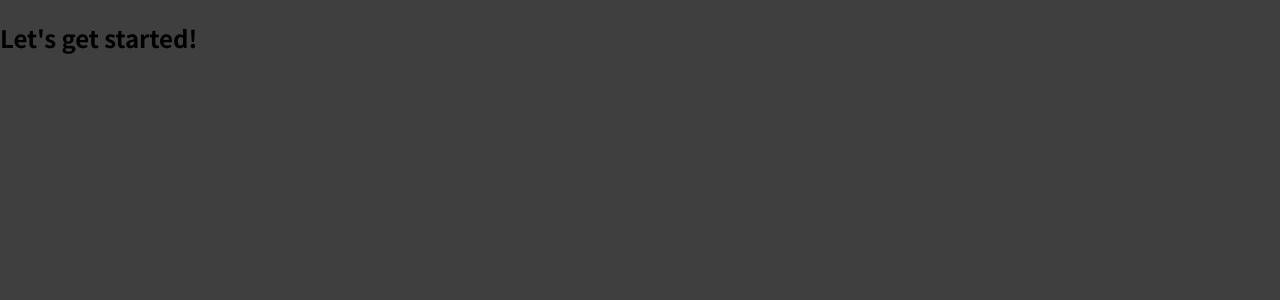
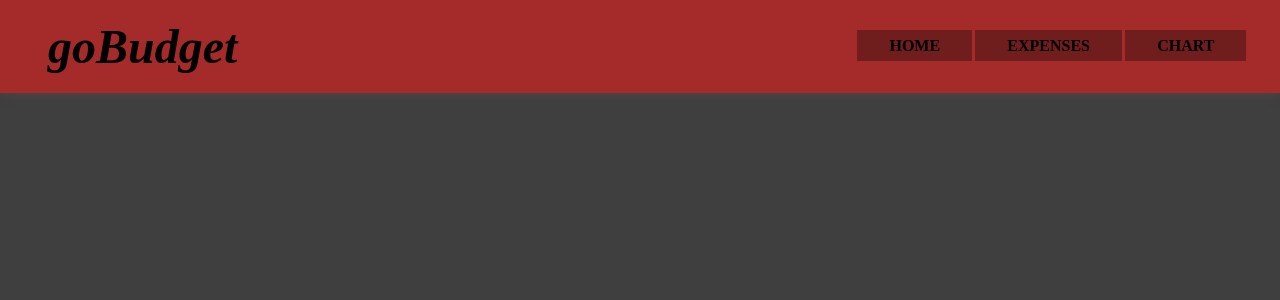
Before and after one commit to ogedengbewisdom/budget, a React (Create React App) app: page / in a window 1280 px wide. Shown: the top 300 px of the page. Built offline with nearby package versions, Linux system fonts and the light colour scheme.

Commit message:
Home display

```diff
--- a/src/App.js
+++ b/src/App.js
@@ -1,8 +1,11 @@
+import { Fragment } from "react";
+import Home from "./Home/Home";
+
 function App() {
   return (
-    <div>
-      <h2>Let's get started!</h2>
-    </div>
+    <Fragment>
+      <Home />
+    </Fragment>
   );
 }
 
```
